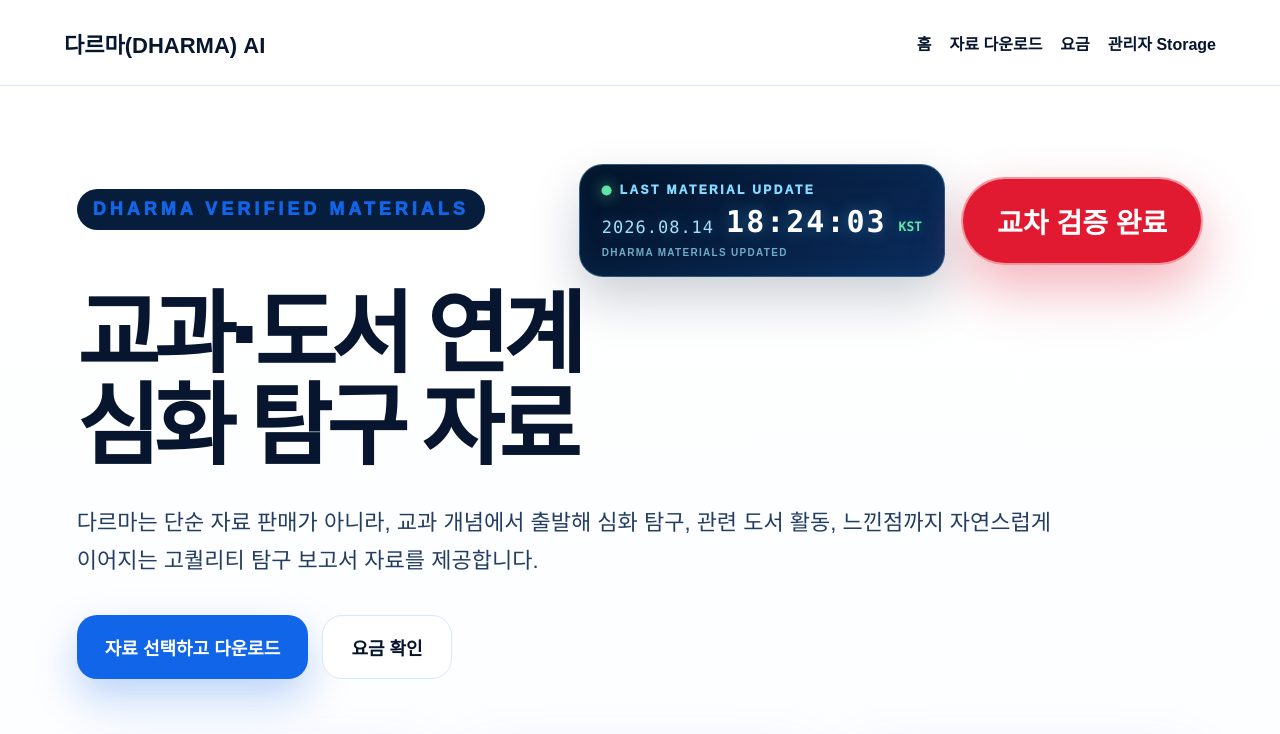
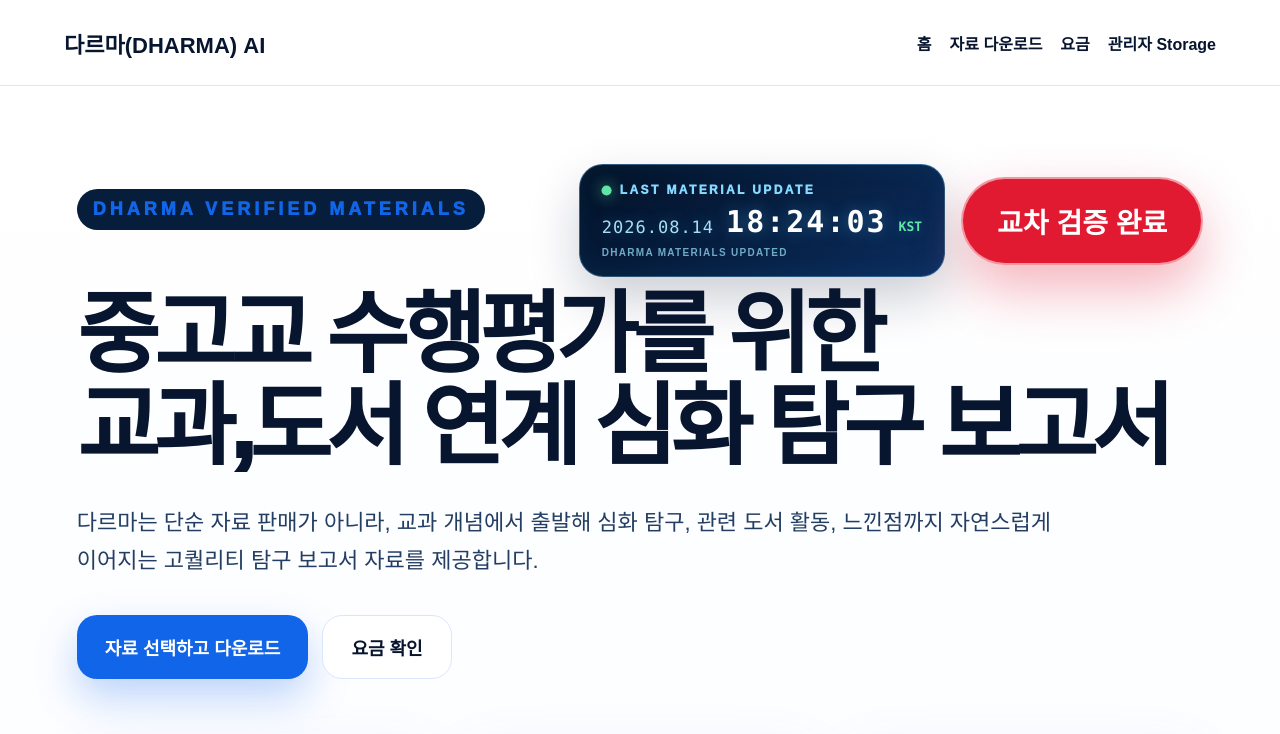
Before and after one commit to cedar5325-ui/dharma-ai, a Next.js app: page / in a window 1280 px wide. Shown: the top 734 px of the page. Built offline with nearby package versions, Linux system fonts and the light colour scheme; no server answers.

Commit message:
Update homepage hero title

```diff
--- a/src/app/page.tsx
+++ b/src/app/page.tsx
@@ -139,9 +139,9 @@ export default function HomePage() {
         </div>
 
         <h1>
-          교과·도서 연계
+          중고교 수행평가를 위한
           <br />
-          심화 탐구 자료
+          교과,도서 연계 심화 탐구 보고서
         </h1>
 
         <p className="heroText">
```
